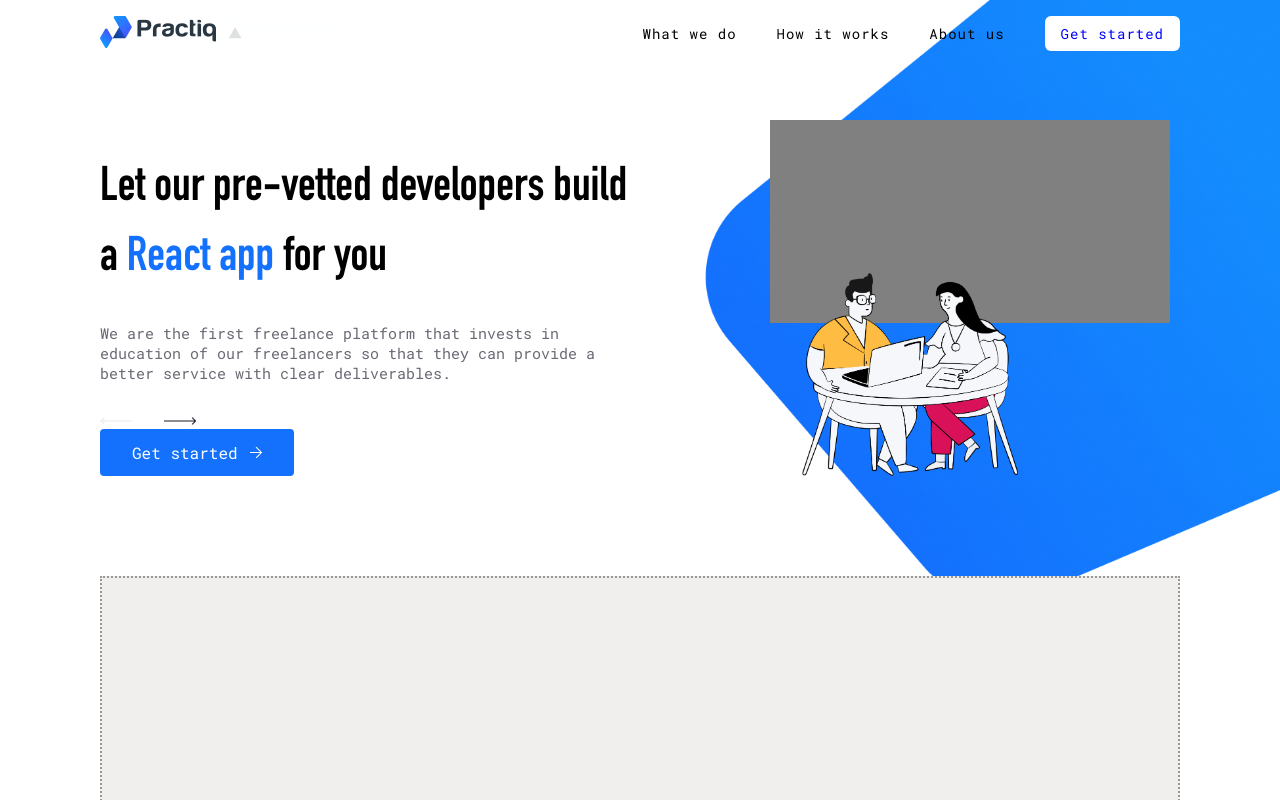
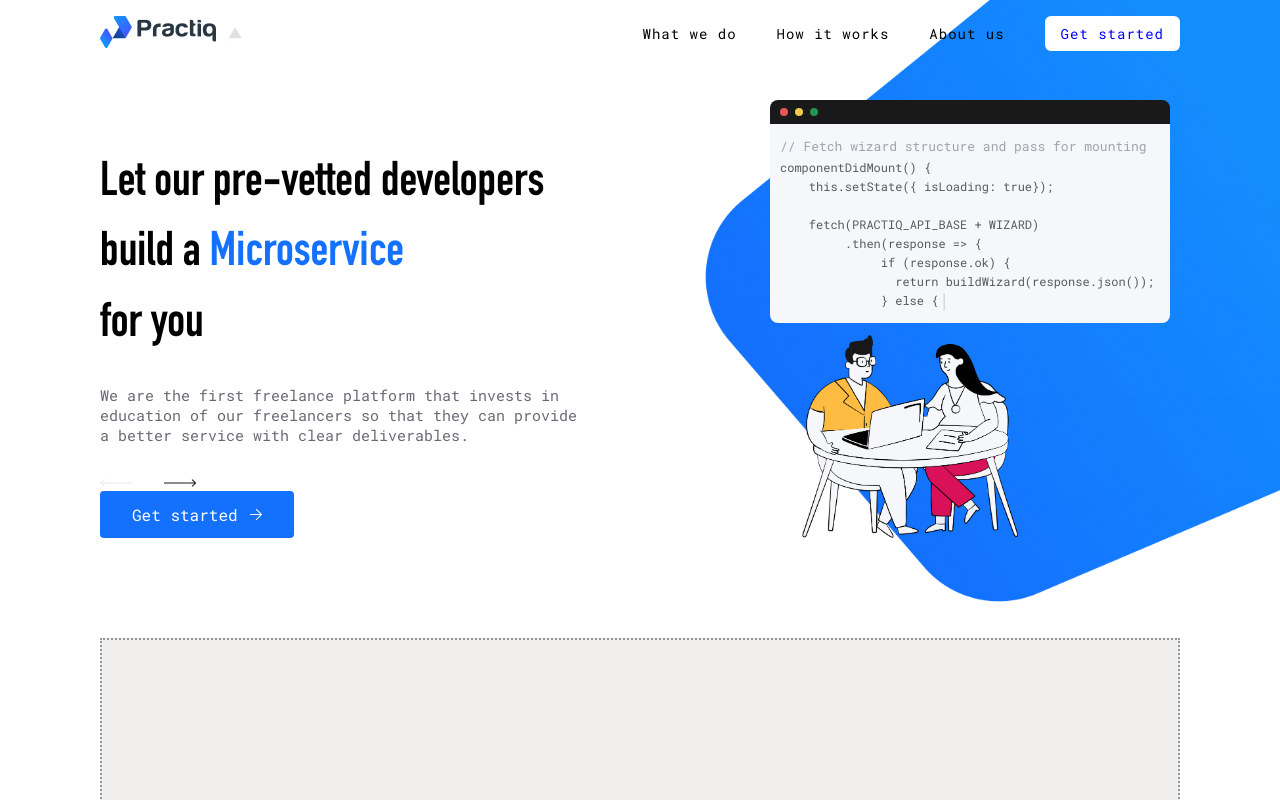
Before and after one commit to Practiq-io/company-landing, a React (Create React App) app: page / in a window 1280 px wide. Shown: the top 800 px of the page. Built offline with nearby package versions, Linux system fonts and the light colour scheme.

Commit message:
добавил анимацию в Hero Block

```diff
--- a/src/components/LandingPageBlocks/HeroBlock/HeroBlock.css
+++ b/src/components/LandingPageBlocks/HeroBlock/HeroBlock.css
@@ -1,3 +1,82 @@
+#code_block-animation-title {
+  white-space: pre;
+  line-height: 71px;
+}
+
+.code_block_header {
+  height: 23.92px;
+  background: #191919;
+  width: 100%;
+  position: absolute;
+  left: 0;
+  top: -20px;
+  border-radius: 8px 8px 0 0;
+  display: flex;
+  align-items: center;
+  padding-left: 10px;
+
+}
+
+.code_block_header_dot {
+  height: 8px;
+  width: 8px;
+  border-radius: 100%;
+  margin-right: 7px;
+}
+
+.red {
+  background: #eb5757;
+}
+
+.yellow {
+  background: #f2c94c;
+}
+
+.green {
+  background: #219653;
+}
+
+.code_block_title {
+  font-family: 'RobotoMono-Regular';
+  font-style: normal;
+  font-weight: 500;
+  font-size: 13px;
+  color: #a1a2aa;
+  margin-bottom: 5px;
+}
+
+#code_block-animation-txt {
+  font-family: 'RobotoMono-Regular';
+  user-select: none;
+  white-space: pre;
+  line-height: 19px;
+  color: rgb(90, 90, 90);
+  font-size: 12px;
+}
+
+#code_block-animation-txt::after {
+  content: "|";
+  line-height: 17px;
+  font-size: 19px;
+  color: rgb(165, 164, 164);
+  animation: blinking 0.8s infinite;
+  position: absolute;
+}
+
+@keyframes blinking {
+  0% {
+    opacity: 0;
+  }
+
+  100% {
+    opacity: 1;
+  }
+}
+
+
+
+/* /////////////////////////////// */
+
 section > img.large_image {
   position: absolute;
   top: 0;
@@ -266,15 +345,39 @@ section .grid_wrapper .code_window {
 section .grid_wrapper .code_window .code_block {
   width: 400px;
   height: 203px;
-  background-color: grey;
+  background-color: #f5f7fa;
   margin-top: -30px;
   margin-left: 130px;
+  position: relative;
+  padding: 20px 0 0 10px;
+  border-radius: 0 0 8px 8px;
 }
 @media screen and (max-width: 1200px) {
   section .grid_wrapper .code_window .code_block {
     width: 350px;
     height: 180px;
+    padding: 10px 0 0 5px;
   }
+
+  #code_block-animation-txt {
+    letter-spacing: -0.5px;
+    line-height: 15px;
+    font-size: 11px;
+  }
+
+  #code_block-animation-txt::after {
+    content: "|";
+    line-height: 15px;
+    font-size: 14px;
+    color: rgb(165, 164, 164);
+  }
+
+  .code_block_title {
+    font-weight: 500;
+    font-size: 11px;
+    margin-bottom: 5px;
+  }
+
 }
 @media screen and (max-width: 1000px) {
   section .grid_wrapper .code_window .code_block {
--- a/src/components/LandingPageBlocks/HeroBlock/HeroBlock.js
+++ b/src/components/LandingPageBlocks/HeroBlock/HeroBlock.js
@@ -1,5 +1,4 @@
-import React from 'react';
-import './HeroBlock.css';
+import React,{useEffect} from 'react';
 import background from "../../../image/bg.png";
 import working from "../../../image/working.png";
 import arrow1 from "../../../image/Arrow1.png";
@@ -7,9 +6,15 @@ import arrow2 from "../../../image/Arrow2.png";
 import mobileArrowLeft from "../../../image/mobileArrowLeft.png";
 import mobileArrowRight from "../../../image/mobileArrowRight.png";
 import mobileBg from "../../../image/mobileBg.png";
-
+import './HeroBlock.css';
+import {startAnimation} from './animationScripts/animationSript';
 
 const HeroBlock = props => {
+
+	useEffect(() => {
+        startAnimation()
+    })
+
     return (
         <section>
 
@@ -21,11 +26,11 @@ const HeroBlock = props => {
 
 
 						<div className="section_title">
-						<h1>Let our pre-vetted developers build a <span>React app</span> for you</h1>
+						<h1>Let our pre-vetted developers <br></br> build a <span id="code_block-animation-title"></span><br></br>for you</h1>
 						</div>
 
 						<div className="section_text">
-							<p>We are the first freelance platform that invests in education of our freelancers so that they can provide a better service with clear deliverables.</p>
+							<p>We are the first freelance platform that invests in<br></br> education of our freelancers so that they can provide<br></br> a better service with clear deliverables.</p>
 
 							<div className="arrow">
 								<img src={arrow2} className="ArrowLeft large"alt=""/>
@@ -44,6 +49,14 @@ const HeroBlock = props => {
 						<div className="code_window">
 							<div className="code_block">
 
+								<div className="code_block_header">
+									<div className="code_block_header_dot red"></div>
+									<div className="code_block_header_dot yellow"></div>
+									<div className="code_block_header_dot green"></div>
+								</div>
+
+								<p className="code_block_title">// Fetch wizard structure and pass for mounting</p>
+								<p id="code_block-animation-txt"><span id="animation-cursor"></span></p>
 							</div>
 						</div>
 
--- /dev/null
+++ b/src/components/LandingPageBlocks/HeroBlock/animationScripts/animationCodeText.js
@@ -0,0 +1,24 @@
+export let code_first =
+`componentDidMount() {
+    this.setState({ isLoading: true});
+
+    fetch(PRACTIQ_API_BASE + WIZARD)
+         .then(response => {
+              if (response.ok) {
+                return buildWizard(response.json());
+              } else {`
+
+export let code_second =
+`const UI_Component = props => {
+    return(
+        <div>It all starts here!<div>
+        <p>Your first steps in programming</p>
+        <p>Supervised by specialists</p>
+    )`
+
+export let code_third =
+`This.State.Property = "New Array,
+This.State.Default = "New Obj,
+This.State.Value = {[e.target.name]: e.target.value}
+
+Show Default Settings: true`
--- /dev/null
+++ b/src/components/LandingPageBlocks/HeroBlock/animationScripts/animationSript.js
@@ -0,0 +1,83 @@
+import {code_first, code_second, code_third} from './animationCodeText';
+import {title_first, title_second, title_third} from './animationTitleText';
+
+const codeTextArr = [code_first, code_second, code_third];
+const titleTextArr = [title_first, title_second, title_third]
+
+var code_index = 0
+var title_index = 0
+var codeFlag = 0;
+var titleFlag = 0;
+var codeSpeed = 12;
+var titleSpeed = 35;
+var codeText = codeTextArr[code_index]
+var titleText = titleTextArr[title_index]
+
+const writeCode = (txt) => {
+    if (codeFlag < txt.length) {
+        document.getElementById("code_block-animation-txt").innerHTML += txt.charAt(codeFlag);
+        codeFlag++;
+        setTimeout(() => writeCode(txt), codeSpeed);
+    } else if (codeFlag === txt.length){
+        setTimeout(() => removeCode(txt), 5000);
+    }
+}
+
+const removeCode = (txt) => {
+    if (codeFlag === txt.length && txt.length !== 0) {
+        txt = txt.replace(/</g,'&lt;')
+        codeFlag = txt.length
+        document.getElementById("code_block-animation-txt").innerHTML = txt = txt.slice(0, codeFlag-1);
+        codeFlag--;
+        setTimeout(() => removeCode(txt), 10);
+    } else {
+        if(code_index === codeTextArr.length-1){
+            code_index = 0;
+            codeText = codeTextArr[code_index];
+        } else {
+            code_index++;
+            codeText = codeTextArr[code_index];
+        }
+        setTimeout(() => animationLogic(), 50);
+    }
+}
+
+const writeTitle = (txt) => {
+    if(titleFlag === 0){
+        writeCode(codeText)
+    }
+    if (titleFlag < txt.length){
+        document.getElementById("code_block-animation-title").innerHTML += txt.charAt(titleFlag);
+        titleFlag++;
+        setTimeout(() => writeTitle(txt), titleSpeed)
+    }
+}
+
+const removeTitle = (txt) => {
+    if(titleFlag === txt.length) {
+        document.getElementById("code_block-animation-title").innerHTML = txt = txt.slice(0, titleFlag-1);
+        titleFlag--;
+        setTimeout(() => removeTitle(txt), 35);
+    } else {
+        if (title_index === titleTextArr.length-1){
+            title_index = 0;
+            titleText = titleTextArr[title_index];
+        } else {
+            title_index++;
+            titleText = titleTextArr[title_index];
+        }
+        setTimeout(() => animationLogic(), 10)
+    }
+}
+
+const animationLogic = () => {
+    if (titleFlag < titleText.length) {
+      setTimeout(() => writeTitle(titleText), 10);
+    } else if (titleFlag === titleText.length){
+      setTimeout(() => removeTitle(titleText), 50);
+    }
+  }
+
+export const startAnimation = () => {
+    animationLogic()
+}
--- /dev/null
+++ b/src/components/LandingPageBlocks/HeroBlock/animationScripts/animationTitleText.js
@@ -0,0 +1,5 @@
+export const title_first = `Microservice`
+
+export const title_second = `Design`
+
+export const title_third = `React SPA`
```
